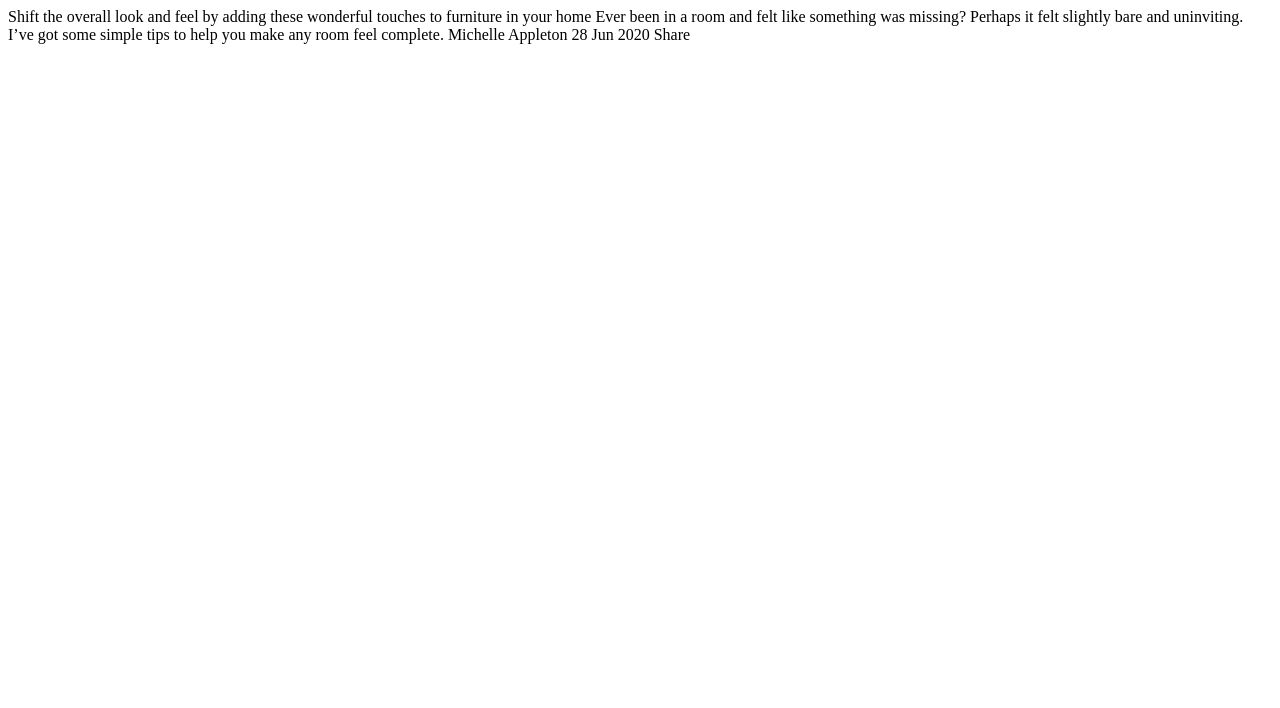
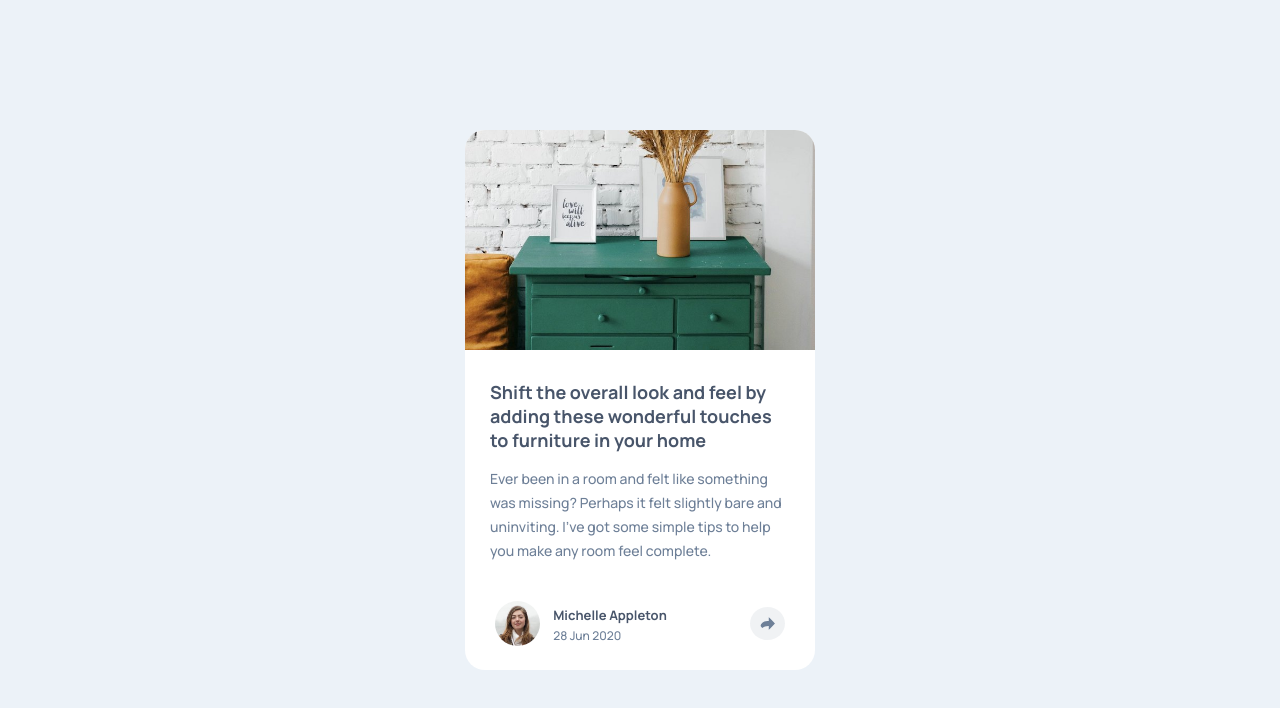
Before and after one commit to seweryngolba/article-preview-frontend-mentor, a plain HTML site: page index.html in a window 1280 px wide. Drawn offline with Linux system fonts and the light colour scheme.

Commit message:
basic design

```diff
--- a/index.html
+++ b/index.html
@@ -7,10 +7,27 @@
     <link rel="stylesheet" href="style.css" />
   </head>
   <body>
-    Shift the overall look and feel by adding these wonderful touches to
-    furniture in your home Ever been in a room and felt like something was
-    missing? Perhaps it felt slightly bare and uninviting. I’ve got some simple
-    tips to help you make any room feel complete. Michelle Appleton 28 Jun 2020
-    Share
+    <div class="container">
+      <img class="article-photo" src="images/drawers.jpg" />
+      <div class="text-box">
+        <h2>
+          Shift the overall look and feel by adding these wonderful touches to
+          furniture in your home
+        </h2>
+        <p>
+          Ever been in a room and felt like something was missing? Perhaps it
+          felt slightly bare and uninviting. I've got some simple tips to help
+          you make any room feel complete.
+        </p>
+        <div class="author">
+          <img class="avatar" src="/images/avatar-michelle.jpg" />
+          <div class="author-name">
+            <h4>Michelle Appleton</h4>
+            <p>28 Jun 2020</p>
+          </div>
+          <img class="share-button" src="/images/icon-share.svg" />
+        </div>
+      </div>
+    </div>
   </body>
 </html>
--- a/style.css
+++ b/style.css
@@ -0,0 +1,90 @@
+@import url("https://fonts.googleapis.com/css2?family=Manrope:wght@500;700&display=swap");
+
+* {
+  margin: 0;
+  padding: 0;
+  box-sizing: border-box;
+}
+
+body {
+  font-family: "Manrope", sans-serif;
+  height: 100vh;
+  width: 100%;
+  display: flex;
+  align-items: center;
+  justify-content: center;
+  background: hsl(210, 46%, 95%);
+}
+
+.container {
+  width: 350px;
+  height: 540px;
+  border-radius: 20px;
+  display: flex;
+  align-items: center;
+  flex-direction: column;
+  background: hsl(0, 100%, 100%);
+}
+
+.article-photo {
+  width: 350px;
+  height: 220px;
+  object-fit: cover;
+  border-top-left-radius: 20px;
+  border-top-right-radius: 20px;
+}
+
+.text-box {
+  width: 300px;
+  display: flex;
+  flex-direction: column;
+  justify-content: center;
+  align-items: center;
+  gap: 15px;
+}
+
+.text-box h2 {
+  margin-top: 30px;
+  font-size: 18px;
+  color: hsl(217, 19%, 35%);
+}
+
+.text-box p {
+  font-size: 14px;
+  line-height: 24px;
+  color: hsl(214, 17%, 51%);
+}
+
+.author {
+  display: flex;
+  align-items: center;
+  justify-content: space-between;
+  width: 290px;
+  margin-top: 20px;
+}
+
+.avatar {
+  width: 45px;
+  height: 45px;
+  border-radius: 50%;
+}
+.author-name {
+  margin-left: -70px;
+  margin-top: 8px;
+}
+
+.author-name h4 {
+  font-size: 13px;
+  color: hsl(217, 19%, 35%);
+}
+
+.author-name p {
+  font-size: 12px;
+  color: hsl(214, 17%, 51%);
+}
+
+.share-button {
+  padding: 10px;
+  background: hsl(214, 17%, 51%, 0.1);
+  border-radius: 50%;
+}
```
